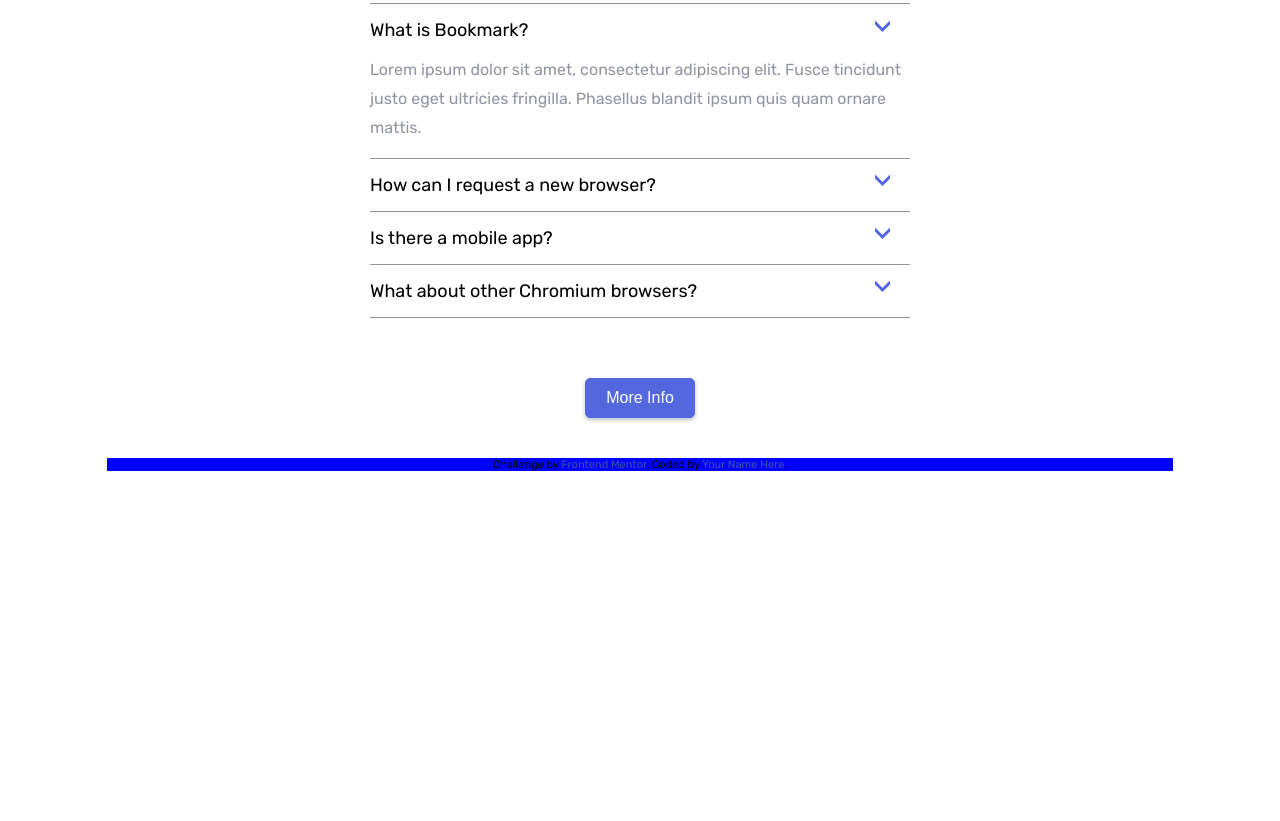
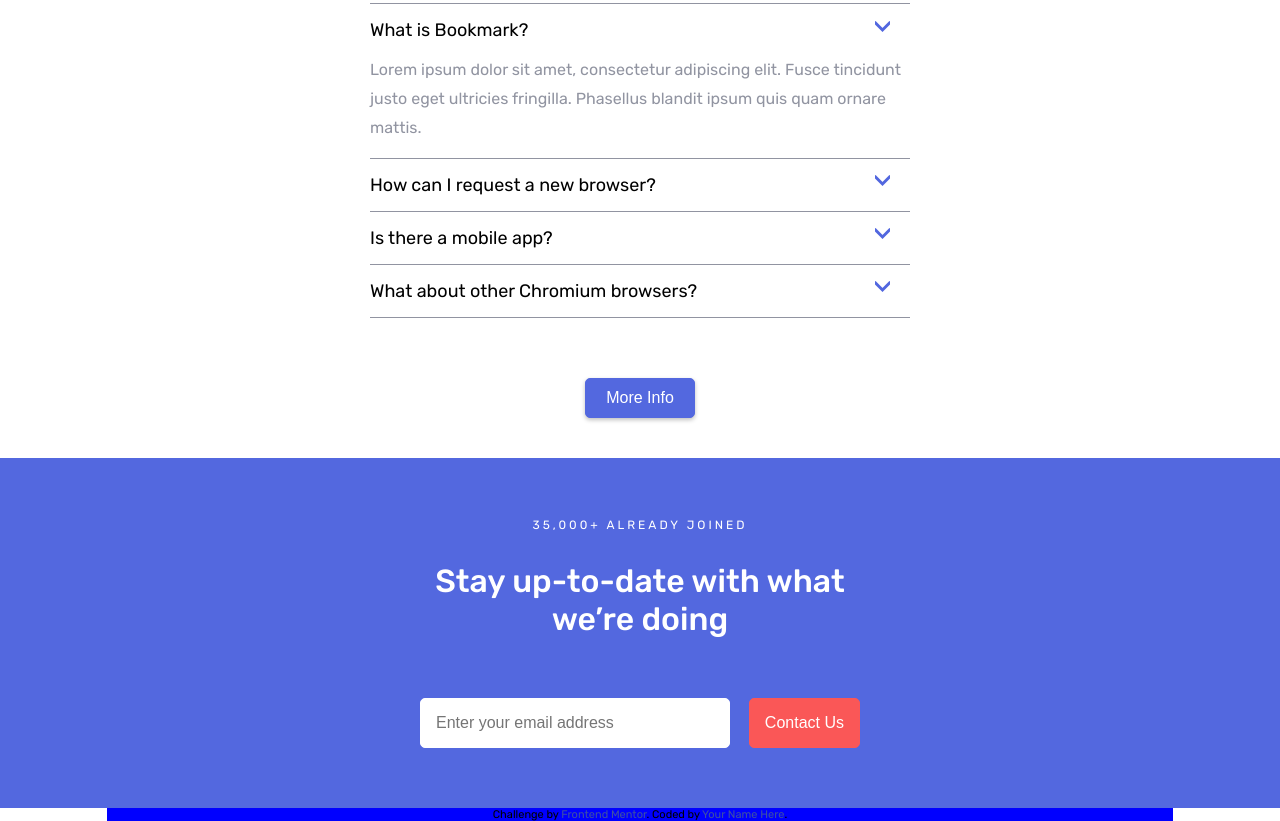
Before and after one commit to luiz-gustavo0/landing-page, a plain HTML site: page index.html in a window 1280 px wide. Shown: the part 2367-3188 px from the top of the page. Before the commit the page ends 2838 px from the top, so only its background shows below. Drawn offline with Linux system fonts and the light colour scheme.

Commit message:
finished section contact-us

```diff
--- a/css/styles.css
+++ b/css/styles.css
@@ -466,6 +466,97 @@ header {
   box-shadow: 0px 2px 4px rgba(0, 0, 0, 25%);
 }
 
+.join-us {
+  grid-column: 1 / 13;
+  background: var(--soft-blue);
+}
+
+.join-us .join-us-info {
+  grid-column: 1 / 13;
+  justify-self: center;
+  max-width: 440px;
+  padding: 60px 0;
+}
+
+.join-us .join-us-info p {
+  text-align: center;
+  text-transform: uppercase;
+  font-size: 12px;
+  letter-spacing: 3px;
+  color: #fff;
+  margin-bottom: 30px;
+}
+
+.join-us .join-us-info h2 {
+  font-size: 2rem;
+  font-weight: 500;
+  color: #fff;
+  text-align: center;
+}
+
+.join-us form {
+  grid-column: 1 / 13;
+  justify-self: center;
+  display: flex;
+  align-items: flex-start;
+  justify-content: space-between;
+  margin-bottom: 60px;
+  width: 440px;
+}
+
+.join-us form div {
+  width: 100%;
+  max-width: 310px;
+}
+.join-us form div input {
+  width: 100%;
+  padding: 15px;
+  font-size: 1rem;
+  border-radius: 5px;
+  border: 1px solid #fff;
+}
+
+.join-us form div span {
+  display: none;
+}
+
+.invalid {
+  border: 1px solid var(--soft-red);
+}
+
+.join-us form div span.invalid {
+  display: inline-block;
+  width: 100%;
+  padding: 5px;
+  font-size: 12px;
+  color: #fff;
+  background: var(--soft-red);
+}
+
+.join-us form div input.invalid {
+  border: 1px solid var(--soft-red);
+  background-image: url("../images/icon-error.svg");
+  background-repeat: no-repeat;
+  background-position: center right 10px;
+  border: 1px solid var(--soft-red);
+}
+
+.join-us form button {
+  font-size: 1rem;
+  padding: 15px 15px;
+  border-radius: 5px;
+  background: var(--soft-red);
+  border: 1px solid var(--soft-red);
+  color: #fff;
+  cursor: pointer;
+}
+
+.join-us form button:hover,
+.join-us form button:focus {
+  background: #fff;
+  color: var(--soft-red);
+}
+
 footer {
   background-color: blue;
   grid-column: 2 / 12;
--- a/index.html
+++ b/index.html
@@ -207,6 +207,27 @@
           <button>More Info</button>
         </div>
       </section>
+      <section class="join-us container">
+        <div class="join-us-info">
+          <p>35,000+ already joined</p>
+          <h2>Stay up-to-date with what we’re doing</h2>
+        </div>
+        <form>
+          <div>
+            <input
+              type="email"
+              name="email"
+              id="email"
+              maxlength="80"
+              required
+              placeholder="Enter your email address"
+            />
+            <span><em></em></span>
+          </div>
+
+          <button type="submit">Contact Us</button>
+        </form>
+      </section>
       <!-- <div>
         Features Our aim is to make it quick and easy for you to access your
         favourite websites. Your bookmarks sync between your devices so you can
--- a/index.js
+++ b/index.js
@@ -60,3 +60,25 @@ function accordionEvent() {
 
 toogleAccordion(accordionList[0]);
 accordionEvent();
+
+// form
+
+function validarEmail(email) {
+  const regx = /^(([^<>()[\]\\.,;:\s@"]+(\.[^<>()[\]\\.,;:\s@"]+)*)|(".+"))@((\[[0-9]{1,3}\.[0-9]{1,3}\.[0-9]{1,3}\.[0-9]{1,3}\])|(([a-zA-Z\-0-9]+\.)+[a-zA-Z]{2,}))$/;
+  return regx.test(email);
+}
+
+const form = document.querySelector("form");
+
+form.addEventListener("change", ({ target }) => {
+  if (!validarEmail(target.value) || target.value === "") {
+    target.classList.add("invalid");
+    target.nextElementSibling.classList.add("invalid");
+    target.setCustomValidity("Whoops, make sure it's an email");
+    target.nextElementSibling.innerText = target.validationMessage;
+  } else {
+    target.classList.remove("invalid");
+    target.nextElementSibling.classList.remove("invalid");
+    target.setCustomValidity("");
+  }
+});
```
